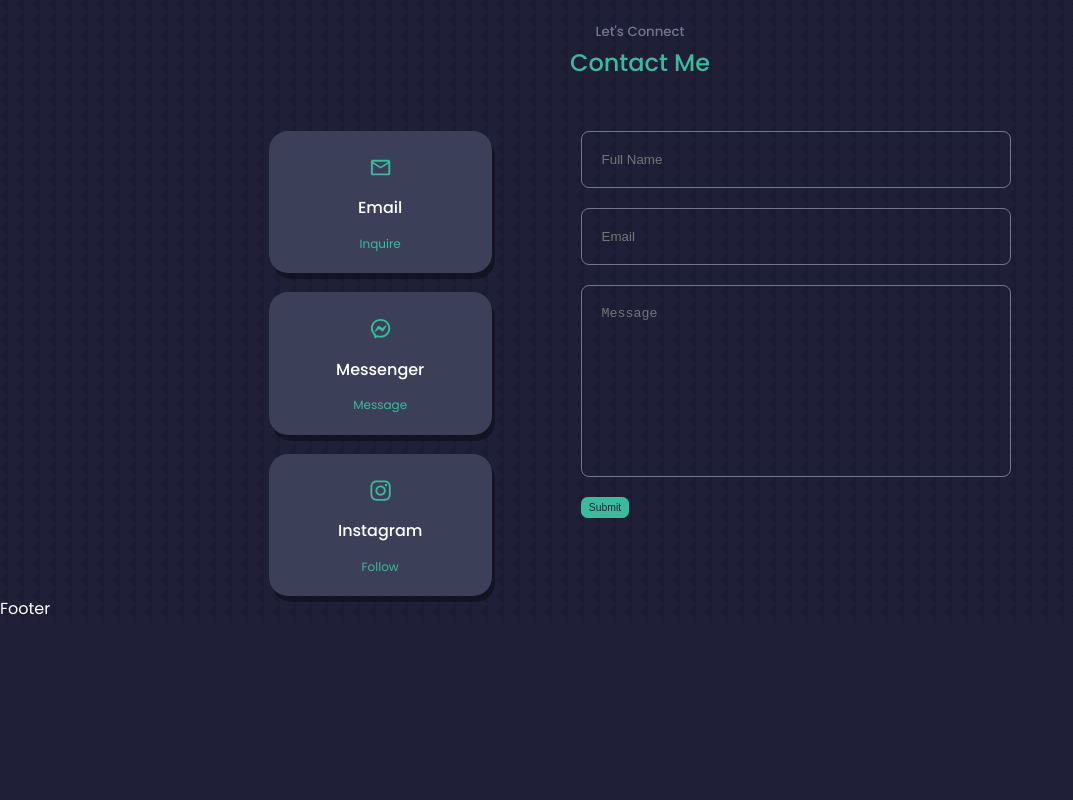
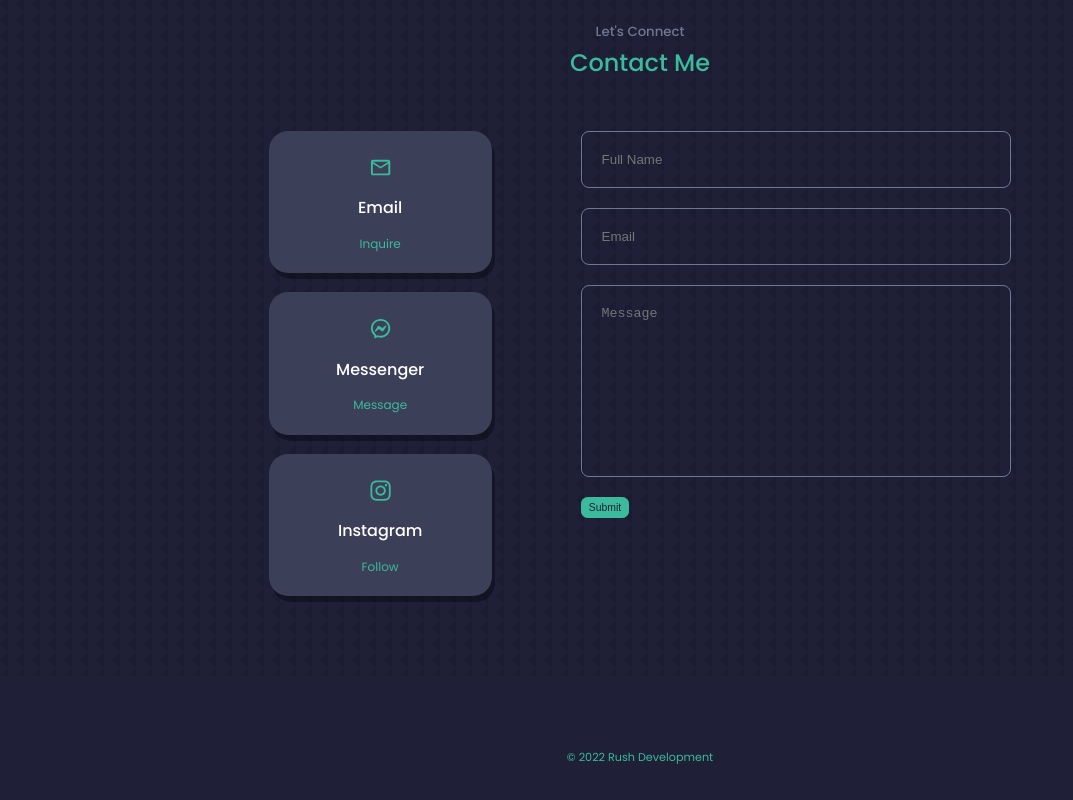
Before and after one commit to rushtre/portfolio-rush-2.0, a React (Create React App) app: page / in a window 1280 px wide. Shown: the part 2868-3668 px from the top of the page, without its empty margins (0-1073 px from the left). Before the commit the page ends 3491 px from the top, so only its background shows below. Built offline with nearby package versions, Linux system fonts and the light colour scheme; the HTML template or start-up script is replaced by a standard one.

Commit message:
completed footer component

```diff
--- a/src/components/Footer/Footer.js
+++ b/src/components/Footer/Footer.js
@@ -3,7 +3,11 @@ import './footer.css';
 
 const Footer = () => {
     return (
-        <div>Footer</div>
+        <footer>
+            <div className='footer-container'>
+                <a href='#' className='footer-icon'> &copy; 2022 Rush Development</a>
+            </div>
+        </footer>
     )
 };
 
--- a/src/components/Footer/footer.css
+++ b/src/components/Footer/footer.css
@@ -0,0 +1,15 @@
+footer {
+    height: 25vh;
+    background: var(--bg-color);
+}
+
+.footer-container {
+    display: flex;
+    justify-content: center;
+    margin-top: 5rem;
+}
+
+.footer-icon {
+    margin-top: 4.5rem;
+    font-size: .70rem;
+}
```
